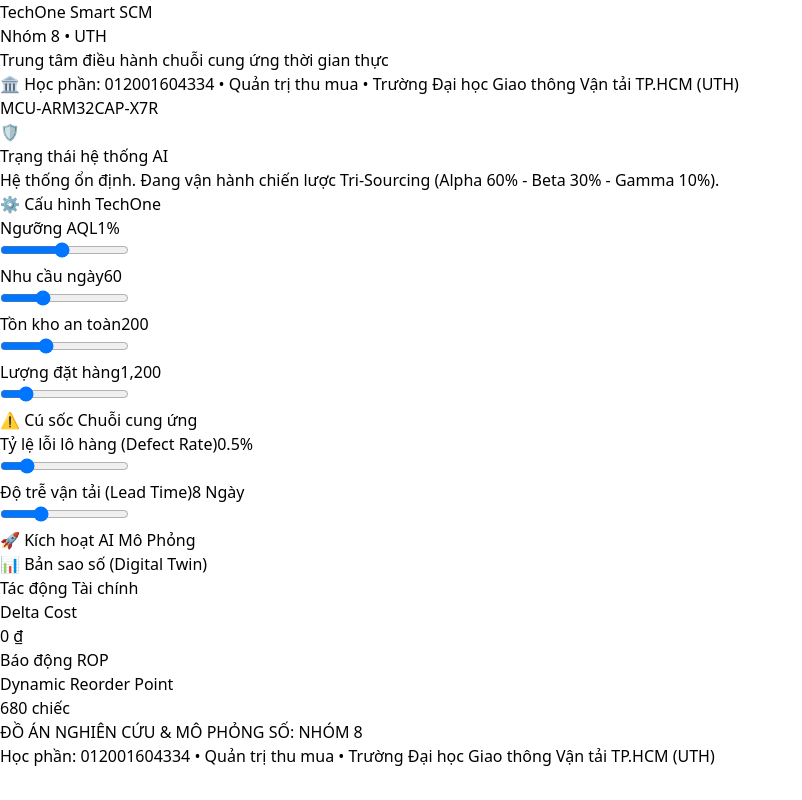
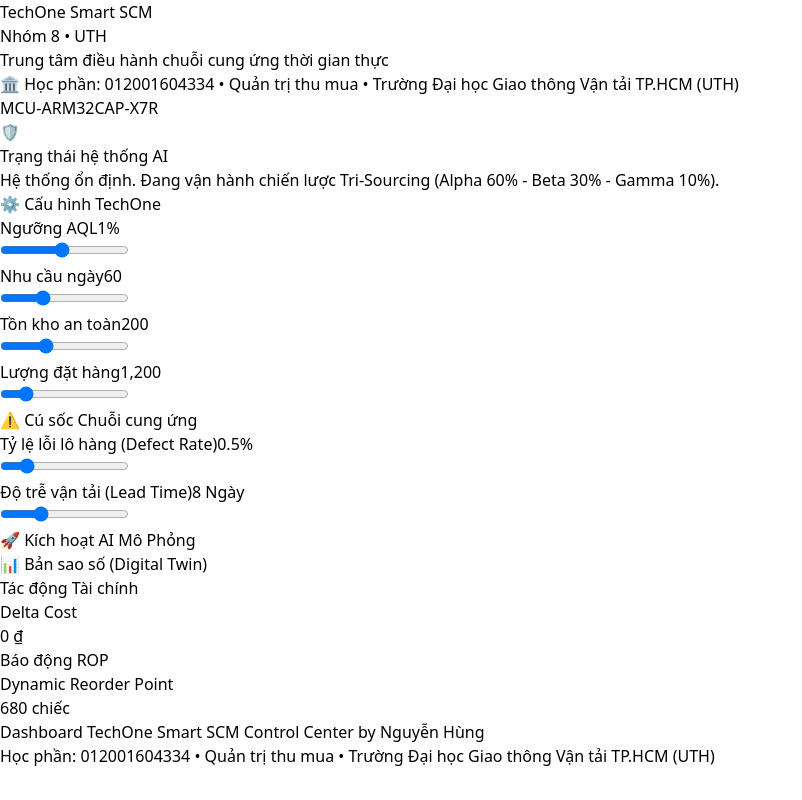
Before and after one commit to hungnguyen06012006-glitch/techone-frontend, a React (Vite) app: page / in a window 1280 px wide. Shown: the whole page, without its empty margins (0-802 px from the left). Built offline with nearby package versions, Linux system fonts and the light colour scheme.

Commit message:
Update App.jsx

```diff
--- a/src/App.jsx
+++ b/src/App.jsx
@@ -218,10 +218,10 @@
           </div>
         </div>
 
-        {/* FOOTER BẢN QUYỀN NHÓM 8 - UTH */}
+        {/* FOOTER BẢN QUYỀN */}
         <div className="mt-12 text-center border-t border-white/10 pt-6 pb-2 text-slate-400 text-xs">
           <p className="font-semibold text-slate-300 tracking-wide">
-            ĐỒ ÁN NGHIÊN CỨU & MÔ PHỎNG SỐ: <span className="text-blue-400 font-extrabold">NHÓM 8</span>
+            Dashboard TechOne Smart SCM Control Center by <span className="text-blue-400 font-extrabold">Nguyễn Hùng</span>
           </p>
           <p className="mt-1 text-slate-500">
             Học phần: 012001604334 • Quản trị thu mua • Trường Đại học Giao thông Vận tải TP.HCM (UTH)
```
